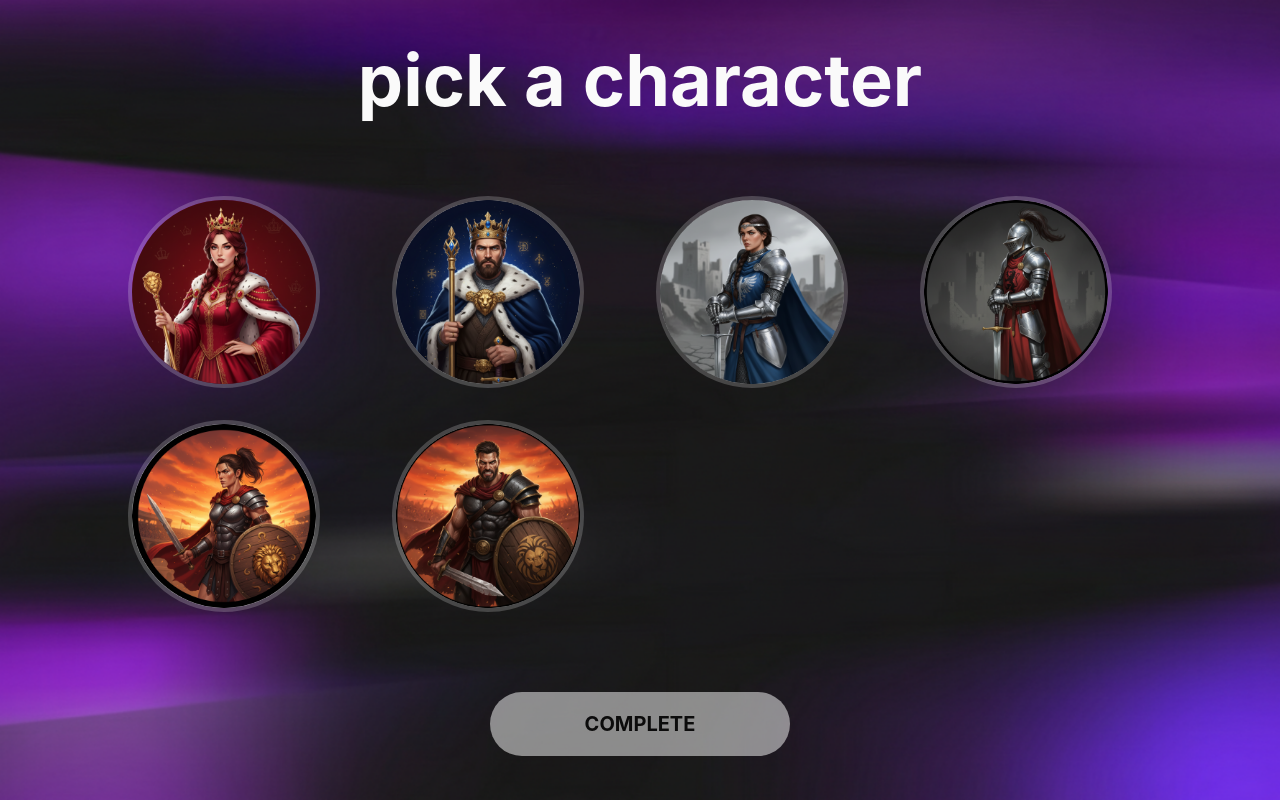
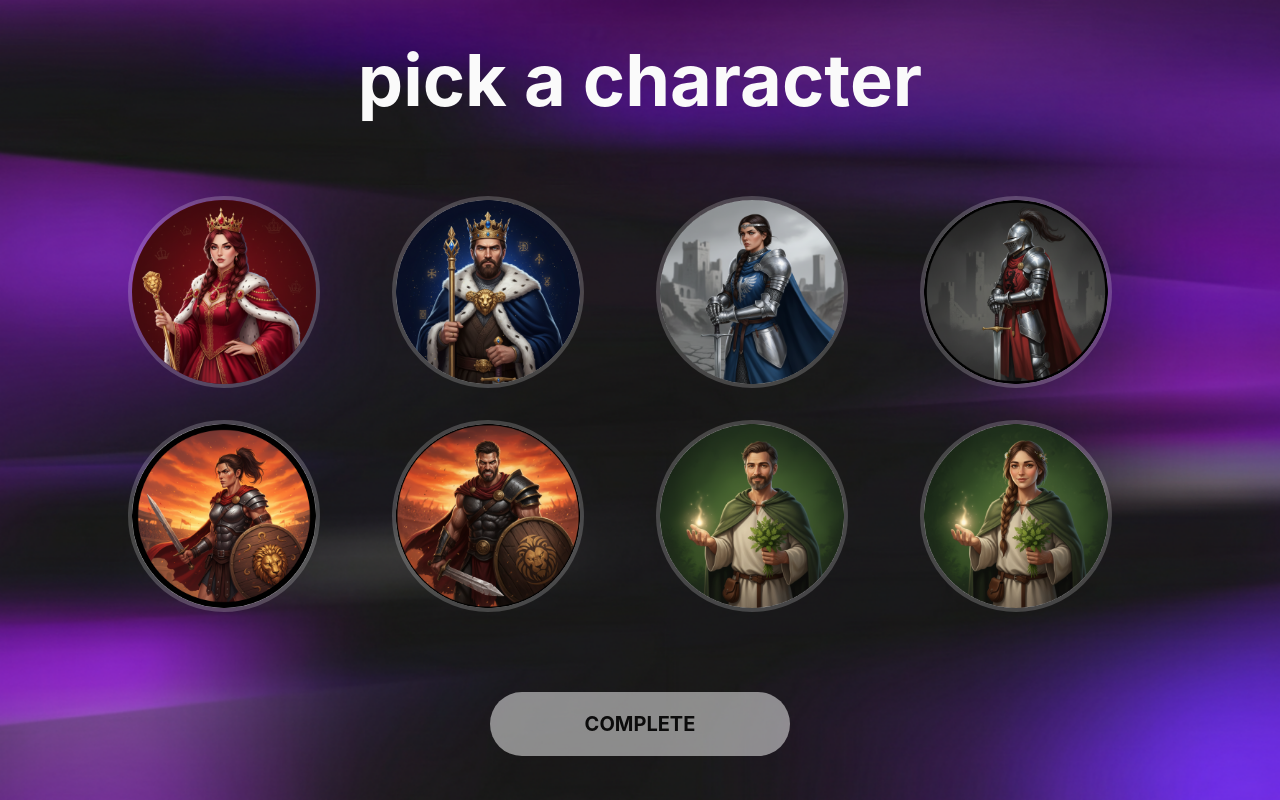
Before and after one commit to rupareltech5veer/ascendia-college-rpg, a React (Vite) app: page /character-selection in a window 1280 px wide. Built offline with nearby package versions, Linux system fonts and the light colour scheme; the HTML template or start-up script is replaced by a standard one.

Commit message:
Add more avatars

```diff
--- a/src/pages/CharacterSelection.tsx
+++ b/src/pages/CharacterSelection.tsx
@@ -7,6 +7,8 @@ import avatar3 from "@/assets/avatar3.png";
 import avatar4 from "@/assets/avatar4.png";
 import avatar5 from "@/assets/avatar5.png";
 import avatar6 from "@/assets/avatar6.png";
+import avatar7 from "@/assets/avatar7.png";
+import avatar8 from "@/assets/avatar8.png";
 
 const characters = [
   { id: 1, name: "Queen", image: avatar1 },
@@ -15,6 +17,8 @@ const characters = [
   { id: 4, name: "Paladin", image: avatar4 },
   { id: 5, name: "Gladiator", image: avatar5 },
   { id: 6, name: "Warrior", image: avatar6 },
+  { id: 7, name: "Druid", image: avatar7 },
+  { id: 8, name: "Sage", image: avatar8 },
 ];
 
 const CharacterSelection = () => {
```
Also changed, not shown: src/assets/avatar7.png (added), src/assets/avatar8.png (added).
